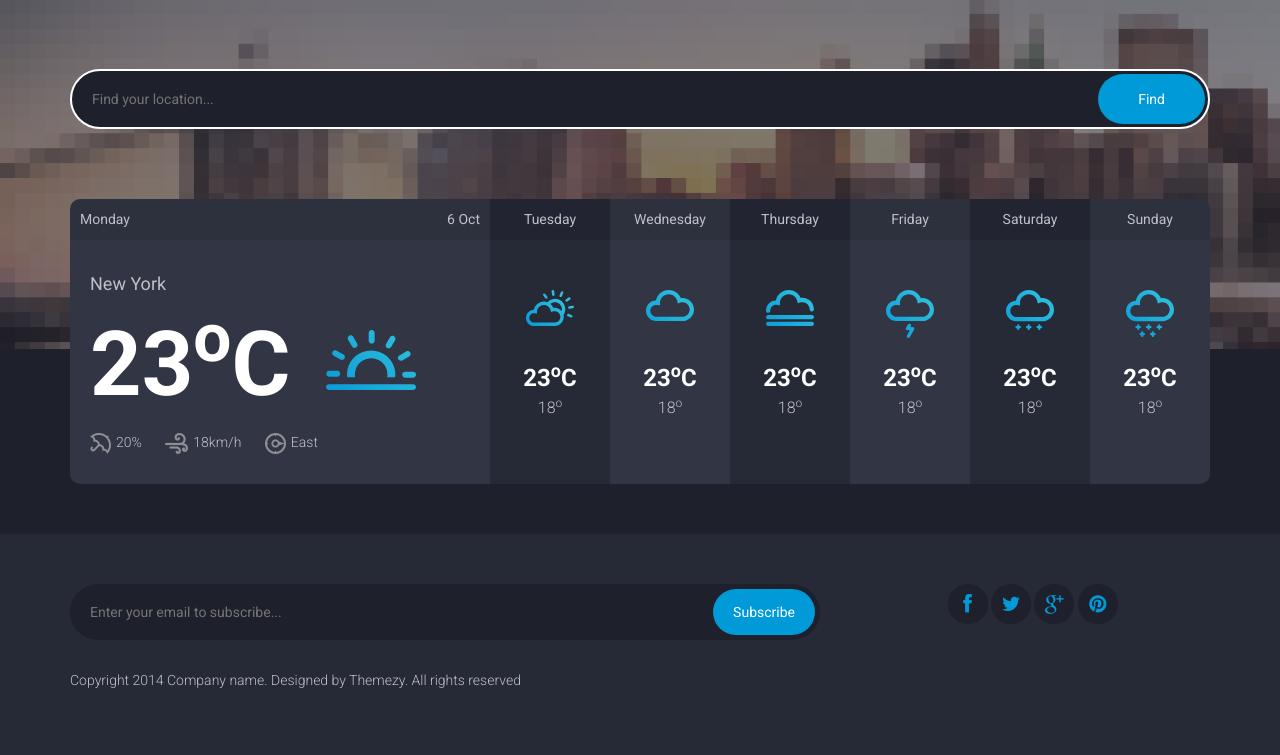
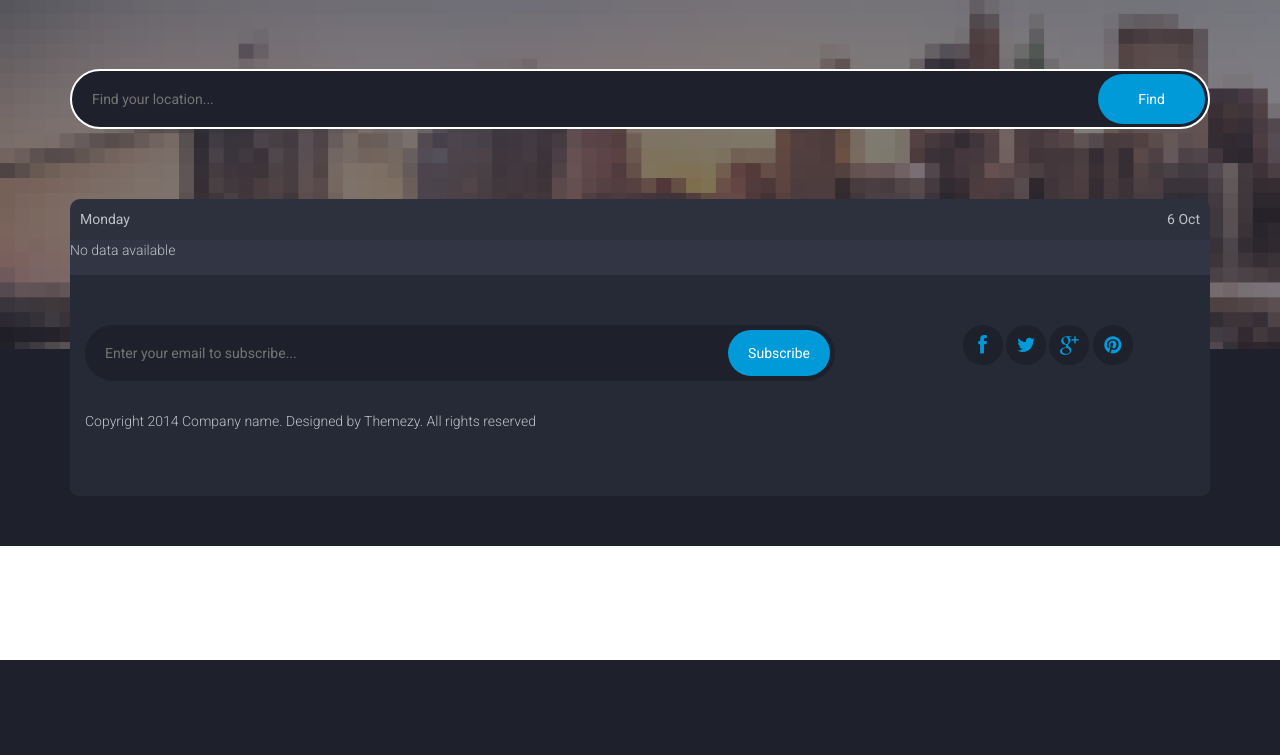
Before and after one commit to jaseemck1673/Weather-App, a Flask app: template templates/index.html in a window 1280 px wide. Shown: the part 140-895 px from the top of the page. After the commit the page ends 800 px from the top, so only its background shows below. Run offline with Flask 3, Linux system fonts and the light colour scheme; the template is opened without the code that fills it, so the values that code supplies are empty.

Commit message:
datas are fetched and showed in html

```diff
--- a/app.py
+++ b/app.py
@@ -1,23 +1,32 @@
 import requests
+from api import API_Key
 from flask import Flask, render_template,redirect,url_for,flash
 
 app = Flask(__name__)
 
-city_name = 'malappuram'
-API_Key =  '8ebe3193fb021551c841b7d96b418a45'
-url= f'https://api.openweathermap.org/data/2.5/weather?q={city_name}&appid={API_Key}&units=metric'
-
+city_name = 'New Delhi'
+# url= f'https://api.openweathermap.org/data/2.5/weather?q={city_name}&appid={API_Key}&units=metric'
+url = f'api.openweathermap.org/data/2.5/forecast?q={city_name}&appid={API_Key}'
 @app.route('/')
 def index():
-    return render_template('index.html')
+    response = requests.get(url)
+    if response.status_code == 200:
+        data = response.json()
+        print(data)
+        print('Weather is ', data['weather'][0]['description'])
+        print('Current Temperature is ',data['main']['temp'])
+        print('Current Temperature feels like ',data['main']['feels_like'])
+        print('Current humidity is ',data['main']['humidity'])
+        print('Current humidity is ',data['name'])
+        return render_template('index.html',datas=data)
 
 if __name__ == '__main__':
     app.run(debug=True)
 
-response = requests.get(url)
-if response.status_code == 200:
-    data = response.json()
-    print('Weather is ', data['weather'][0]['description'])
-    print('Current Temperature is ',data['main']['temp'])
-    print('Current Temperature feels like ',data['main']['feels_like'])
-    print('Current humidity is ',data['main']['humidity'])
+# response = requests.get(url)
+# if response.status_code == 200:
+#     data = response.json()
+#     print('Weather is ', data['weather'][0]['description'])
+#     print('Current Temperature is ',data['main']['temp'])
+#     print('Current Temperature feels like ',data['main']['feels_like'])
+#     print('Current humidity is ',data['main']['humidity'])
--- a/templates/index.html
+++ b/templates/index.html
@@ -61,6 +61,7 @@
 
 				</div>
 			</div>
+
 			<div class="forecast-table">
 				<div class="container">
 					<div class="forecast-container">
@@ -69,17 +70,18 @@
 								<div class="day">Monday</div>
 								<div class="date">6 Oct</div>
 							</div> <!-- .forecast-header -->
+							{% if datas %}
 							<div class="forecast-content">
-								<div class="location">New York</div>
+								<div class="location">{{ datas['name'] }}</div>
 								<div class="degree">
-									<div class="num">23<sup>o</sup>C</div>
+									<div class="num">{{ datas['main']['temp'] }}<sup>o</sup>C</div>
 									<div class="forecast-icon">
 										<img src="static/static/images/icons/icon-1.svg" alt="" width=90>
 									</div>
 								</div>
-								<span><img src="static/static/images/icon-umberella.png" alt="">20%</span>
-								<span><img src="static/static/images/icon-wind.png" alt="">18km/h</span>
-								<span><img src="static/static/images/icon-compass.png" alt="">East</span>
+								<span><img src="static/static/images/icon-umberella.png" alt="">{{ datas['main']['humidity'] }}%</span>
+								<span><img src="static/static/images/icon-wind.png" alt="">{{ datas['wind']['speed'] }} m/s</span>
+								<span><img src="static/static/images/icon-compass.png" alt="">{{ datas['weather'][0]['description'] }}</span>
 							</div>
 						</div>
 						<div class="forecast">
@@ -157,6 +159,9 @@
 					</div>
 				</div>
 			</div>
+			{% else %}
+        		<p>No data available</p>
+    		{% endif %}
 			<!--
 			<main class="main-content">
 				<div class="fullwidth-block">
```
Also changed, not shown: 1 other file.
